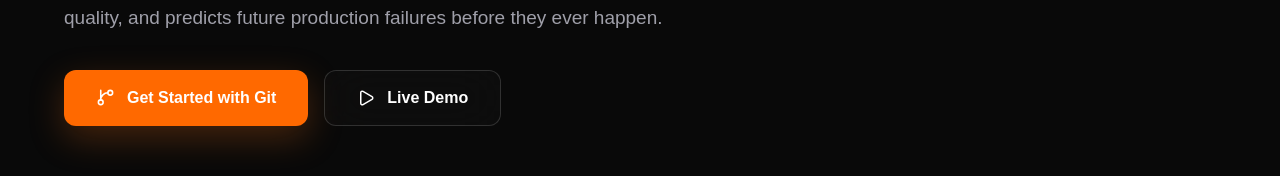
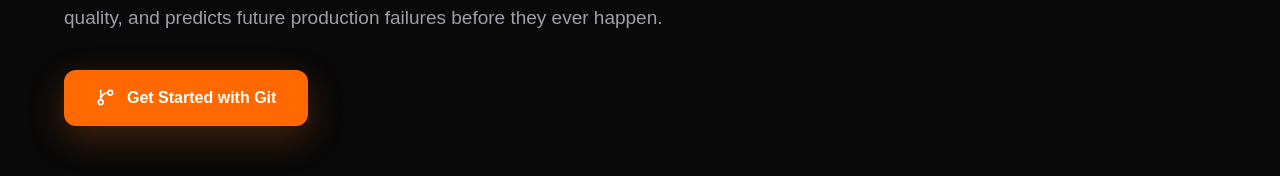
Before and after one commit to Asthasuman1/quackGIT, a Next.js app in the folder frontend/: page / in a window 1280 px wide. Shown: the part 568-744 px from the top of the page. Built offline with nearby package versions, Linux system fonts and the light colour scheme; no server answers.

Commit message:
Updated Hero.tsx

```diff
--- a/frontend/components/Hero.tsx
+++ b/frontend/components/Hero.tsx
@@ -182,25 +182,6 @@ export default function Hero() {
       ? `Continue as @${user.login}`
       : "Get Started with Git"}
 </motion.button>
-
-                <motion.button
-                  whileHover={{
-                    y: -3,
-                    scale: 1.02,
-                  }}
-                  whileTap={{
-                    scale: 0.98,
-                  }}
-                  transition={{
-                    type: "spring",
-                    stiffness: 350,
-                    damping: 18,
-                  }}
-                  className="inline-flex h-14 items-center gap-3 rounded-xl border border-white/15 bg-white/[0.02] px-7 text-base font-semibold text-white backdrop-blur-xl transition-all duration-300 hover:border-orange-500/40 hover:bg-orange-500/[0.05] sm:px-8"
-                >
-                  <Play size={18} />
-                  Live Demo
-                </motion.button>
               </motion.div>
 
               {/* Feature cards */}
```
